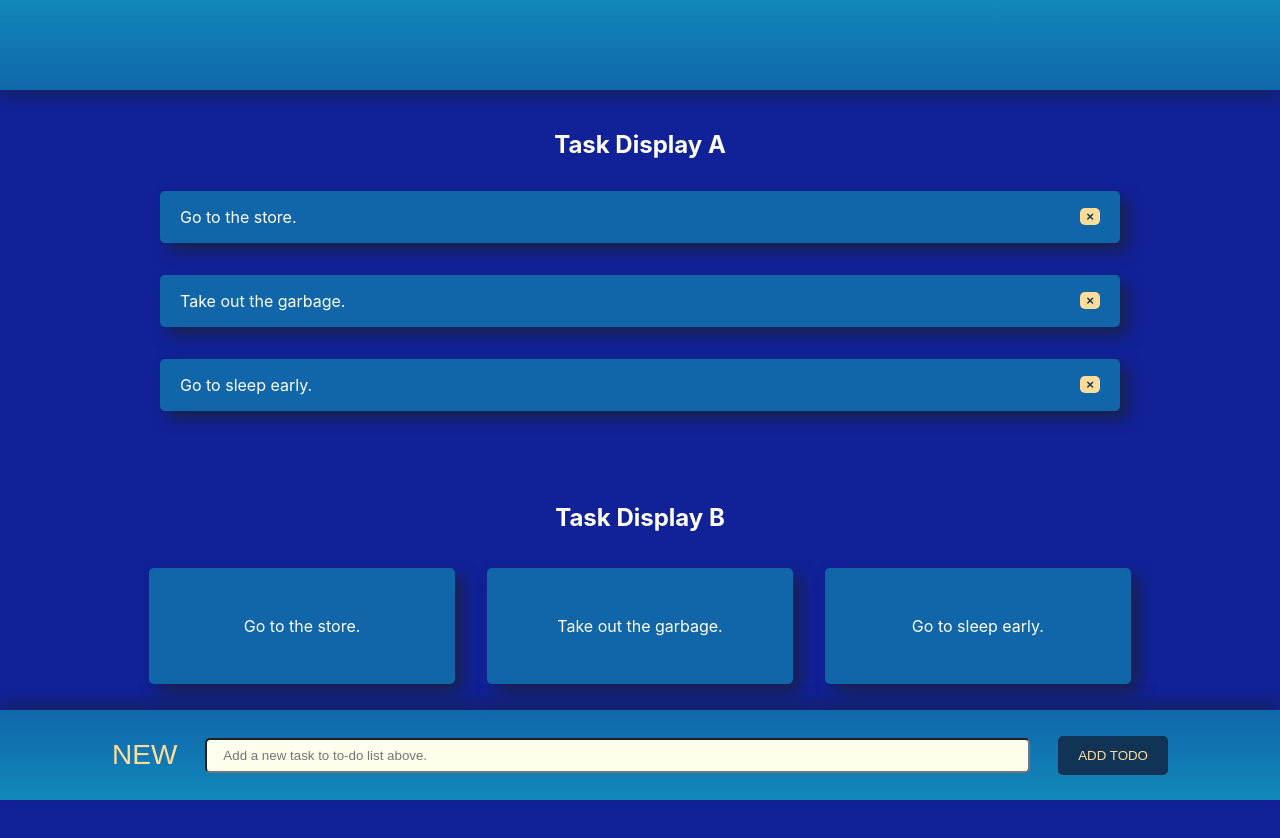
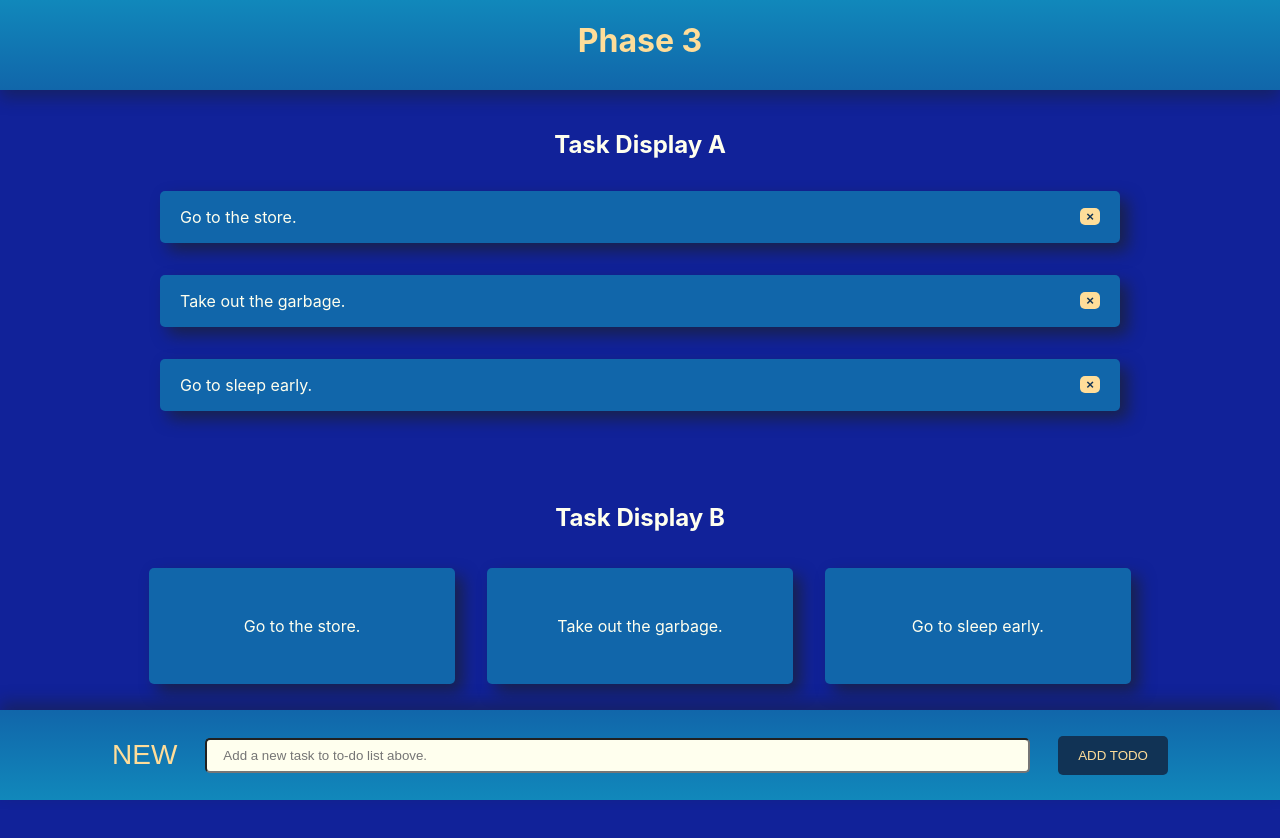
Before and after one commit to franaragm/ng-solid-design, an Angular app: page / in a window 1280 px wide. Shown: the top 838 px of the page. Built offline with nearby package versions, Linux system fonts and the light colour scheme.

Commit message:
Add `title: string` property to component's class.

```diff
--- a/src/app/03-open-closed/open-closed/open-closed.component.ts
+++ b/src/app/03-open-closed/open-closed/open-closed.component.ts
@@ -6,6 +6,7 @@ import { Component, OnInit } from '@angular/core';
   styleUrls: ['./open-closed.component.scss']
 })
 export class OpenClosedComponent implements OnInit {
+  title: string = 'Phase 3';
 
   constructor() { }
 
```
